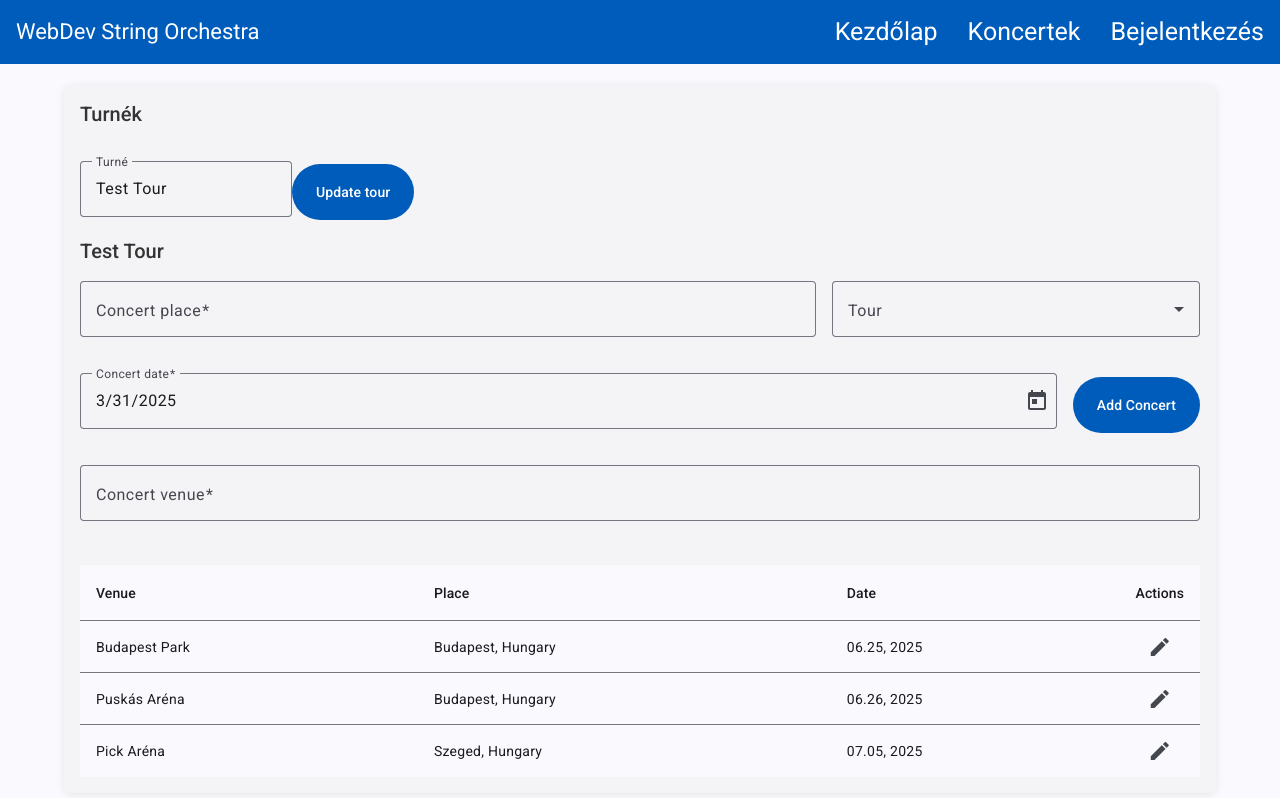
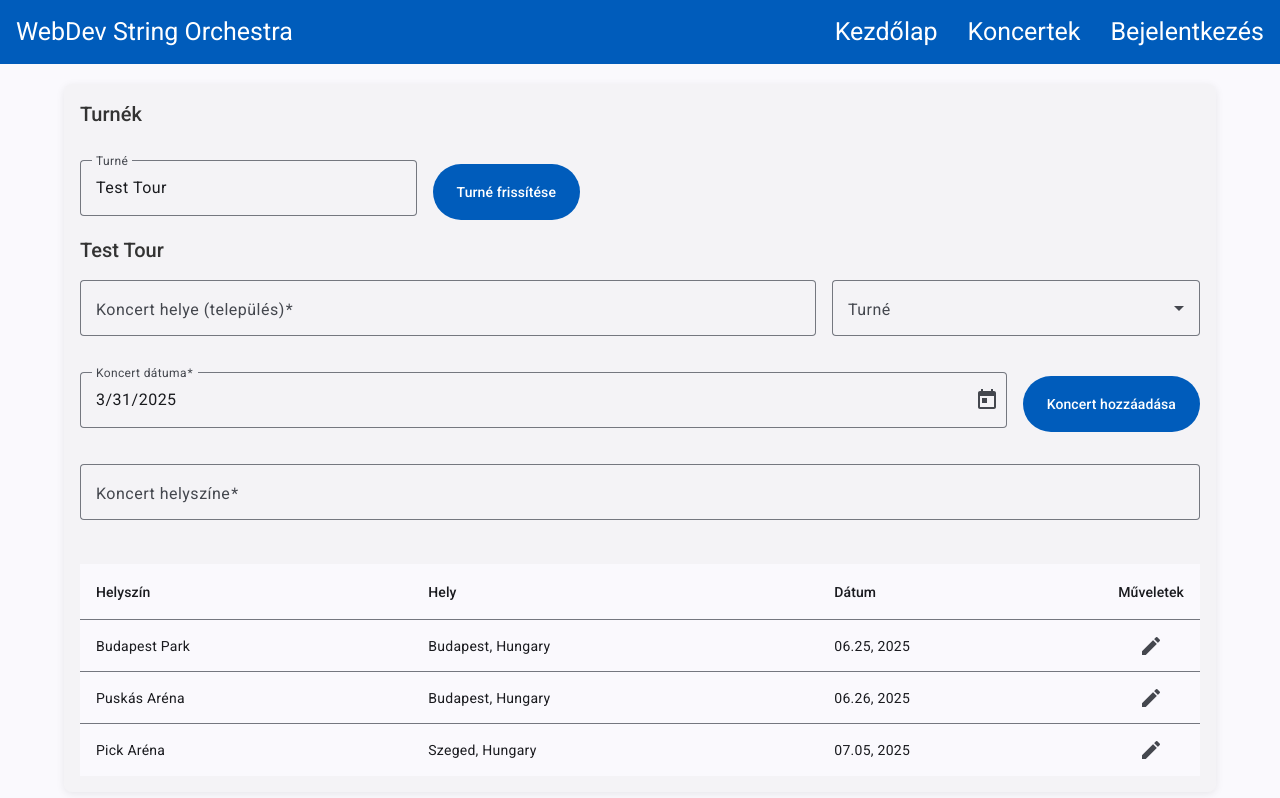
Before and after one commit to galj03/webkert-honlap, an Angular app: page /tour in a window 1280 px wide. Built offline with nearby package versions, Linux system fonts and the light colour scheme.

Commit message:
Final changes for milestone

```diff
--- a/src/app/app.component.html
+++ b/src/app/app.component.html
@@ -10,7 +10,7 @@
         class="menu-toggle-button">
         <mat-icon>menu</mat-icon>
       </button>
-      <div>WebDev String Orchestra</div>
+      <div><a routerLink="/home">WebDev String Orchestra</a></div>
       <nav>
         <ul>
           <li><a routerLink="/home">Kezdőlap</a></li>
--- a/src/app/pages/home/home.component.html
+++ b/src/app/pages/home/home.component.html
@@ -3,19 +3,18 @@
         <h1>WebDev String Orchestra</h1>
     </div>
     <div class="container">
-        <p>This is some base introduction text. Lorem ipsum could be used for this but I won't use that.</p>
+        <p>Ide egy bevezető, ismertető szöveg fog kerülni az oldalról és a zenekarról.</p>
     </div>
-    <div class="container">
+    <!-- <div class="container">
         <h2>TODOs (for 2. milestone)</h2>
         <p>Create unique design</p>
         <p>Add admin page</p>
         <p>etc.</p>
-        <p>Egyseges magyar/angol szoveg mindenhol</p>
-    </div>
+    </div> -->
 
     <mat-card class="main-card">
       <mat-card-header>
-        <mat-card-title>{{ cardTitle }}</mat-card-title>
+        <mat-card-title>Posztok</mat-card-title>
       </mat-card-header>
 
       <mat-card-content>
@@ -24,16 +23,16 @@
         <form [formGroup]="postForm" (ngSubmit)="addPost()" class="form">
             <div class="form-row">
             <mat-form-field appearance="outline" class="post-title-input">
-                <mat-label>Post title</mat-label>
-                <input matInput formControlName="title" placeholder="Title">
+                <mat-label>Poszt címe</mat-label>
+                <input matInput formControlName="title" placeholder="Cím">
             </mat-form-field>
 
-            <button mat-flat-button color="primary" type="submit" class="add-button">Add Post</button>
+            <button mat-flat-button color="primary" type="submit" class="add-button">Poszt hozzáadása</button>
             </div>
 
             <mat-form-field appearance="outline" class="full-width">
-            <mat-label>Post content</mat-label>
-            <input matInput formControlName="content" placeholder="Content">
+            <mat-label>Poszt tartalma</mat-label>
+            <input matInput formControlName="content" placeholder="Tartalom">
             </mat-form-field>
         </form>
       <!-- } -->
--- a/src/app/pages/home/home.component.ts
+++ b/src/app/pages/home/home.component.ts
@@ -38,7 +38,6 @@ import { MatDivider } from '@angular/material/divider';
 })
 export class HomeComponent implements OnInit {
   //@Input() isLoggedIn: boolean = false; //TODO: get value
-  cardTitle: string = "Posts";
   postForm!: FormGroup;
   isExpanded: 'expanded' | 'not-expanded' = 'expanded';
   isLoading: boolean = false;
--- a/src/app/pages/tour/tour.component.html
+++ b/src/app/pages/tour/tour.component.html
@@ -5,8 +5,7 @@
         </mat-card-header>
 
         <mat-card-content>
-            <div class="tour-selection">
-                <!-- TODO: fix css -->
+            <div class="tour-selection form-row">
                 <mat-form-field appearance="outline" class="input">
                     <mat-label>Turné</mat-label>
                     <input #input
@@ -22,19 +21,19 @@
                     </mat-autocomplete>
                 </mat-form-field>
 
-                <button mat-flat-button color="primary" (click)="refreshTour()" class="update-button">Update tour</button>
+                <button mat-flat-button color="primary" (click)="refreshTour()" class="update-button">Turné frissítése</button>
             </div>
 
         <mat-card-title>{{ title }}</mat-card-title>
         <form [formGroup]="concertForm" (ngSubmit)="addConcert()" class="form">
             <div class="form-row">
             <mat-form-field appearance="outline" class="input">
-                <mat-label>Concert place</mat-label>
-                <input matInput formControlName="place" placeholder="Place">
+                <mat-label>Koncert helye (település)</mat-label>
+                <input matInput formControlName="place" placeholder="Hely">
             </mat-form-field>
 
             <mat-form-field appearance="outline" class="priority-select">
-                <mat-label>Tour</mat-label>
+                <mat-label>Turné</mat-label>
                 <mat-select formControlName="tour">
                     @for (tour of tours; track $index) {
                         <mat-option [value]="$index">{{tour.title}}</mat-option>
@@ -45,47 +44,47 @@
 
             <div class="form-row">
             <mat-form-field appearance="outline" class="date-picker">
-                <mat-label>Concert date</mat-label>
+                <mat-label>Koncert dátuma</mat-label>
                 <input matInput [matDatepicker]="picker" formControlName="concertDate">
                 <mat-datepicker-toggle matSuffix [for]="picker"></mat-datepicker-toggle>
                 <mat-datepicker #picker></mat-datepicker>
             </mat-form-field>
 
-            <button mat-flat-button color="primary" type="submit" class="add-button">Add Concert</button>
+            <button mat-flat-button color="primary" type="submit" class="add-button">Koncert hozzáadása</button>
             </div>
 
             <mat-form-field appearance="outline" class="full-width">
-            <mat-label>Concert venue</mat-label>
-            <input matInput formControlName="venue" placeholder="Venue">
+            <mat-label>Koncert helyszíne</mat-label>
+            <input matInput formControlName="venue" placeholder="Helyszín">
             </mat-form-field>
         </form>
 
         <div class="table-container">
             <table mat-table [dataSource]="concerts" class="table">
                 <ng-container matColumnDef="venue">
-                    <th mat-header-cell *matHeaderCellDef>Venue</th>
+                    <th mat-header-cell *matHeaderCellDef>Helyszín</th>
                     <td mat-cell *matCellDef="let concert">
                     <div>{{ concert.venue }}</div>
                     </td>
                 </ng-container>
 
             <ng-container matColumnDef="place">
-                <th mat-header-cell *matHeaderCellDef>Place</th>
+                <th mat-header-cell *matHeaderCellDef>Hely</th>
                     <td mat-cell *matCellDef="let concert">
                     <div>{{ concert.place }}</div>
                     </td>
             </ng-container>
 
             <ng-container matColumnDef="date">
-                <th mat-header-cell *matHeaderCellDef>Date</th>
+                <th mat-header-cell *matHeaderCellDef>Dátum</th>
                 <td mat-cell *matCellDef="let concert">
                 {{ concert.date | concertDateFormatter }}
                 </td>
             </ng-container>
 
             <ng-container matColumnDef="actions">
-                <th mat-header-cell *matHeaderCellDef>Actions</th>
-                <td mat-cell *matCellDef="let concert">
+                <th mat-header-cell *matHeaderCellDef>Műveletek</th>
+                <td mat-cell *matCellDef="let concert"> <!-- TODO: click action -->
                 <button mat-icon-button color="primary" aria-label="Edit concert">
                     <mat-icon>edit</mat-icon>
                 </button>
@@ -96,7 +95,7 @@
             <tr mat-row *matRowDef="let row; columns: displayedColumns;"></tr>
 
             <tr class="mat-row" *matNoDataRow>
-                <td class="mat-cell" colspan="5">No concerts available from current tour</td>
+                <td class="mat-cell" colspan="5">A jelenlegi turnéban nem érhető el koncert.</td>
             </tr>
             </table>
         </div>
```
